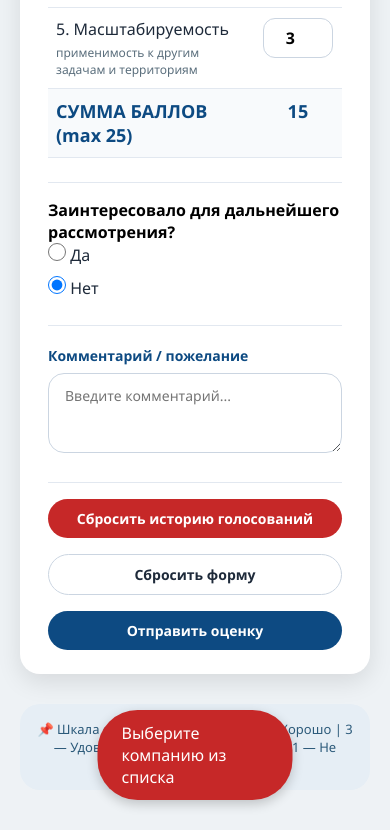
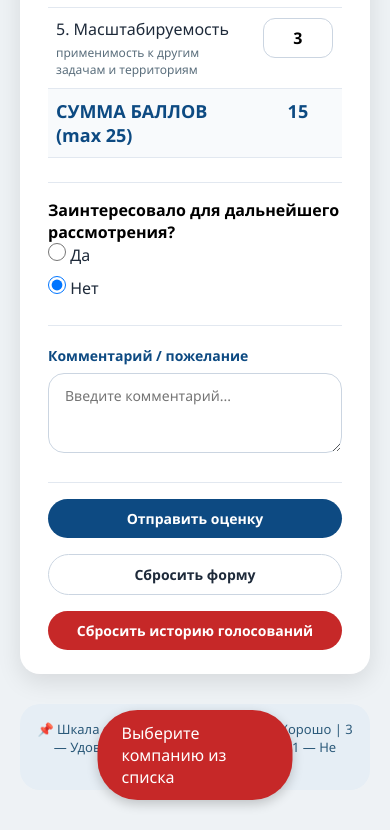
Before and after one commit to unkaider-web/itforum-eco-voting-vendor, a plain HTML site: page index.html in a window 390 px wide. Both pictures are taken after a click on the button "Отправить оценку". Shown: the part 846-1676 px from the top of the page. Drawn offline with Linux system fonts and the light colour scheme.

Commit message:
index.html

```diff
--- a/index.html
+++ b/index.html
@@ -84,11 +84,18 @@
             font-family: inherit;
             margin: 0 auto;
             display: block;
+            appearance: textfield;
+            -moz-appearance: textfield;
         }
         .score-input:focus {
             outline: none;
             border-color: #00bcd4;
             box-shadow: 0 0 0 2px rgba(0,188,212,0.2);
+        }
+        .score-input::-webkit-outer-spin-button,
+        .score-input::-webkit-inner-spin-button {
+            -webkit-appearance: none;
+            margin: 0;
         }
         .total-row { background: #f8fafc; }
         .total-row td { font-weight: 700; font-size: 18px; color: #0d4a82; }
@@ -200,8 +207,11 @@
             .rating-table th, .rating-table td { padding: 10px 8px; }
             .score-input { width: 70px; }
             .radio-label { display: block; margin-bottom: 10px; }
-            .actions { flex-direction: column; }
-            .btn { width: 100%; }
+            .actions { flex-direction: column; align-items: stretch; }
+            .btn { width: 100%; justify-content: center; }
+            .btn-danger { order: 3; }
+            .btn-secondary { order: 2; }
+            .btn-primary { order: 1; }
         }
     </style>
 </head>
@@ -239,14 +249,52 @@
             </div>
 
             <table class="rating-table">
-                <thead><tr><th>Критерий</th><th>Оценка (1–5)</th></tr></thead>
+                <thead>
+                    <tr>
+                        <th>Критерий</th>
+                        <th>Оценка (1–5)</th>
+                    </tr>
+                </thead>
                 <tbody>
-                    <tr><td><div class="criterion-name">1. Точность решения</div><div class="criterion-desc">способность обнаруживать аномалии на данных Югры</div></td><td><input type="number" class="score-input" min="1" max="5" step="1" value="3"></td></tr>
-                    <tr><td><div class="criterion-name">2. Скорость обработки</div><div class="criterion-desc">время от загрузки данных до результата</div></td><td><input type="number" class="score-input" min="1" max="5" step="1" value="3"></td></tr>
-                    <tr><td><div class="criterion-name">3. Экономический эффект</div><div class="criterion-desc">ROI, срок окупаемости, снижение затрат</div></td><td><input type="number" class="score-input" min="1" max="5" step="1" value="3"></td></tr>
-                    <tr><td><div class="criterion-name">4. Интегрируемость</div><div class="criterion-desc">возможность встраивания в существующие системы</div></td><td><input type="number" class="score-input" min="1" max="5" step="1" value="3"></td></tr>
-                    <tr><td><div class="criterion-name">5. Масштабируемость</div><div class="criterion-desc">применимость к другим задачам и территориям</div></td><td><input type="number" class="score-input" min="1" max="5" step="1" value="3"></td></tr>
-                    <tr class="total-row"><td><strong>СУММА БАЛЛОВ</strong> (max 25)</td><td class="total-score" id="totalScore">15</td></tr>
+                    <tr>
+                        <td>
+                            <div class="criterion-name">1. Точность решения</div>
+                            <div class="criterion-desc">способность обнаруживать аномалии на данных Югры</div>
+                        </td>
+                        <td><input type="number" class="score-input" min="1" max="5" step="1" value="3"></td>
+                    </tr>
+                    <tr>
+                        <td>
+                            <div class="criterion-name">2. Скорость обработки</div>
+                            <div class="criterion-desc">время от загрузки данных до результата</div>
+                        </td>
+                        <td><input type="number" class="score-input" min="1" max="5" step="1" value="3"></td>
+                    </tr>
+                    <tr>
+                        <td>
+                            <div class="criterion-name">3. Экономический эффект</div>
+                            <div class="criterion-desc">ROI, срок окупаемости, снижение затрат</div>
+                        </td>
+                        <td><input type="number" class="score-input" min="1" max="5" step="1" value="3"></td>
+                    </tr>
+                    <tr>
+                        <td>
+                            <div class="criterion-name">4. Интегрируемость</div>
+                            <div class="criterion-desc">возможность встраивания в существующие системы</div>
+                        </td>
+                        <td><input type="number" class="score-input" min="1" max="5" step="1" value="3"></td>
+                    </tr>
+                    <tr>
+                        <td>
+                            <div class="criterion-name">5. Масштабируемость</div>
+                            <div class="criterion-desc">применимость к другим задачам и территориям</div>
+                        </td>
+                        <td><input type="number" class="score-input" min="1" max="5" step="1" value="3"></td>
+                    </tr>
+                    <tr class="total-row">
+                        <td><strong>СУММА БАЛЛОВ</strong> (max 25)</td>
+                        <td class="total-score" id="totalScore">15</td>
+                    </tr>
                 </tbody>
             </table>
 
@@ -343,7 +391,7 @@
             let val = parseInt(inp.value, 10);
             if (isNaN(val)) val = 1;
             val = Math.min(5, Math.max(1, val));
-            inp.value = val;
+            if (inp.value != val) inp.value = val;
             total += val;
         });
         totalSpan.innerText = total;
@@ -400,15 +448,22 @@
 
         setLoading(true);
         try {
-            await fetch(GOOGLE_SCRIPT_URL, {
+            const response = await fetch(GOOGLE_SCRIPT_URL, {
                 method: 'POST',
-                mode: 'no-cors',
+                mode: 'cors',
                 headers: { 'Content-Type': 'application/json' },
                 body: JSON.stringify(payload)
             });
-            addVotedVendor(vendor);
-            showToast(`Оценка для "${vendor}" отправлена! Спасибо.`);
-            resetForm();
+
+            if (response.ok) {
+                addVotedVendor(vendor);
+                showToast(`Оценка для "${vendor}" отправлена! Спасибо.`);
+                resetForm();
+            } else {
+                const errorText = await response.text();
+                console.error('Server error:', errorText);
+                showToast('Ошибка при отправке. Попробуйте ещё раз.', true);
+            }
         } catch (error) {
             console.error('Ошибка:', error);
             showToast('Ошибка отправки. Проверьте подключение.', true);
```
